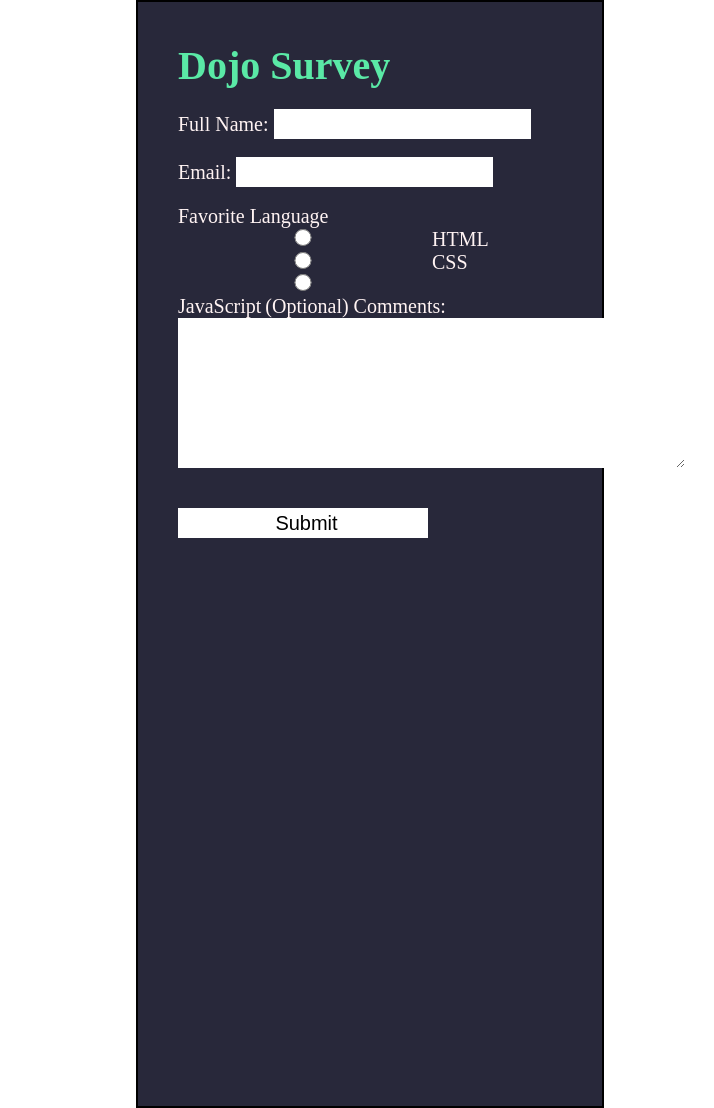
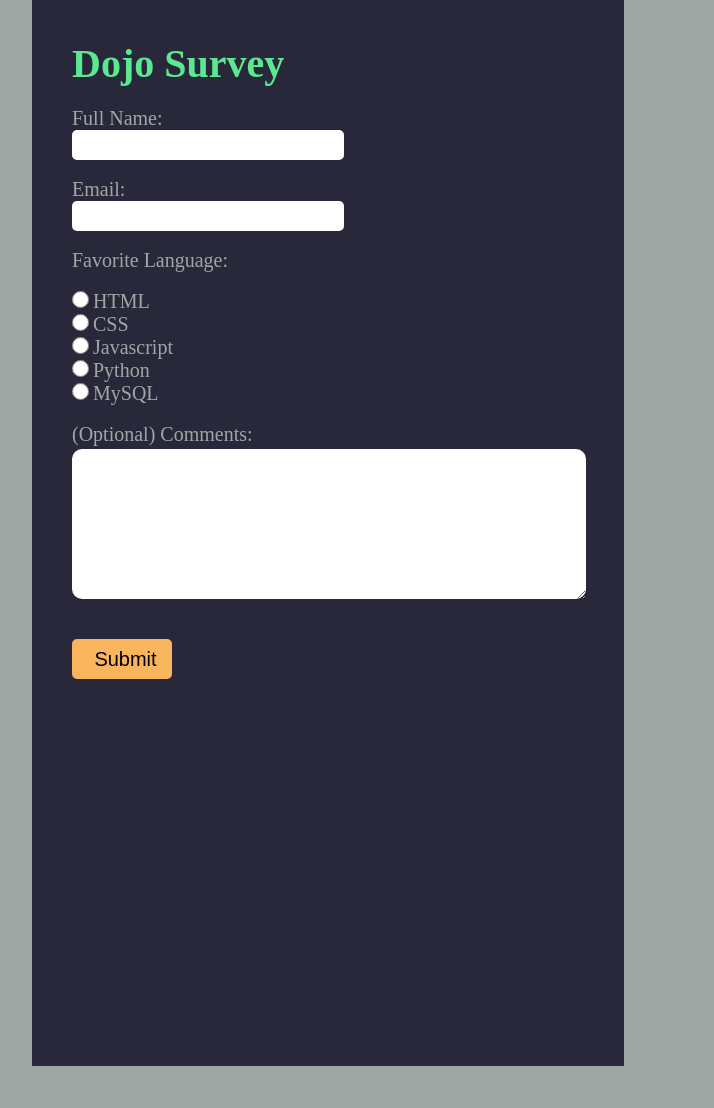
Before and after one commit to DeWittDev/DojoSurvey, a Flask app: page / in a window 1280 px wide. Shown: the whole page, without its empty margins (312-1026 px from the left). After the commit the page ends 1066 px from the top, so only its background shows below. Run offline with Flask 2, Linux system fonts and the light colour scheme.

Commit message:
10/17 front end

```diff
--- a/static/css/style.css
+++ b/static/css/style.css
@@ -3,32 +3,38 @@
   padding: 0px;
   border: none;
 }
+body {
+  background-color: #9fa7a5;
+  display: flex;
+  justify-content: center;
+}
 .card {
-  border: 2px solid black;
-  margin-left: 35%;
-  width: 30%;
-  height: 1024px;
+  width: 40%;
+  height: 986px;
   padding: 40px;
   background-color: #28283a;
 }
 .card h1 {
-  color: #5ae9a6;
+  color: #5ae991;
   font-size: 40px;
   margin-bottom: 20px;
 }
 .card label {
-  color: #fff3f3;
+  color: #9fa7a5;
   font-size: 20px;
 }
 .card input {
   background-color: #ffffff;
-  width: 250px;
+  max-width: 90%;
   height: 30px;
   font-size: 20px;
   padding-left: 7px;
+  border-radius: 5px;
 }
 .card #textbox {
-  width: 500px;
+  margin-top: 3px;
+  border-radius: 10px;
+  width: 99%;
   height: 150px;
   font-size: 18px;
   padding-left: 7px;
@@ -36,4 +42,10 @@
 }
 .card .rad input {
   height: 17px;
+  width: 17px;
 }
+.card #sumbit {
+  width: 100px;
+  height: 40px;
+  background-color: #f9b55d;
+}
--- a/static/css/style.less
+++ b/static/css/style.less
@@ -1,7 +1,7 @@
-@internal: #5ae9a6;
+@internal: #5ae991;
 @bg: #28283a;
-@lab: #7e8987;
-@contrast: #f96f5d;
+@lab: #9fa7a5;
+@contrast: #f9b55d;
 @bgw: #ffffff;
 @font2: sarif;
 
@@ -10,12 +10,14 @@
     padding: 0px;
     border: none;
 }
-
+body {
+    background-color: @lab;
+    display: flex;
+    justify-content: center;
+}
 .card {
-    border: 2px solid black;
-    margin-left: 35%;
-    width: 30%;
-    height: 1024px;
+    width: 40%;
+    height: 986px;
     padding: 40px;
     background-color: @bg;
     h1{
@@ -24,26 +26,35 @@
         margin-bottom: 20px;
     }
     label {
-        color: #fff3f3;
+        color: @lab;
         font-size: 20px;
     }
     input {
         background-color: @bgw;
-        width: 250px;
+        max-width: 90%;
         height: 30px;
         font-size: 20px;
         padding-left: 7px;
+        border-radius: 5px;
     }
     #textbox {
-        width: 500px;
+        margin-top: 3px;
+        border-radius: 10px;
+        width: 99%;
         height: 150px;
         font-size: 18px;
         padding-left: 7px;
         font-family: 'Lucida Sans', 'Lucida Sans Regular', 'Lucida Grande', 'Lucida Sans Unicode', Geneva, Verdana, sans-serif;
     }
-    .rad{
-        input{
-            height: 17px
+    .rad {
+        input {
+            height: 17px;
+            width: 17px;
         }
     }
+    #sumbit {
+        width: 100px;
+        height: 40px;
+        background-color: @contrast;
+    }
 }
--- a/templates/index.html
+++ b/templates/index.html
@@ -11,22 +11,26 @@
     <div class='card'>
         <h1>Dojo Survey</h1>
         <form action="">
-            <label for="">Full Name: </label>
-            <input type="text"><br><br>
-            <label for="">Email: </label>
-            <input type="text"><br><br>
-            <label for="">Favorite Language</label>
+            <label for="">Full Name: </label><br>
+            <input type='text' name='text'><br><br>
+            <label for="">Email: </label><br>
+            <input type="email" name='email'><br><br>
+            <label for="">Favorite Language:</label><br><br>
             <div class='rad'>
-                <input type="radio" id="html" name="fav_language" value="HTML">
+                <input type="radio" id="html" name="rad" value="HTML">
                 <label for="html">HTML</label><br>
-                <input type="radio" id="css" name="fav_language" value="CSS">
+                <input type="radio" id="css" name="rad" value="CSS">
                 <label for="css">CSS</label><br>
-                <input type="radio" id="javascript" name="fav_language" value="JavaScript">
+                <input type="radio" id="javascript" name="rad" value="JavaScript">
+                <label for="css">Javascript</label><br>
+                <input type="radio" id="python" name="rad" value="Python">
+                <label for="css">Python</label><br>
+                <input type="radio" id="MySQL" name="rad" value="MySQL">
+                <label for="css">MySQL</label><br><br>
             </div>
-            <label for="javascript">JavaScript</label>
-            <label for="">(Optional) Comments: </label><br>
-            <textarea id='textbox'></textarea><br><br><br>
-            <input type="submit" value='Submit'>
+            <label for="textbox">(Optional) Comments: </label><br>
+            <textarea id='textbox' name='textbox'></textarea><br><br><br>
+            <input id='sumbit' type="submit" value='Submit'>
         </form>
     </div>
 
```
Also changed, not shown: templates/result.html (added, +33 -0 lines).
